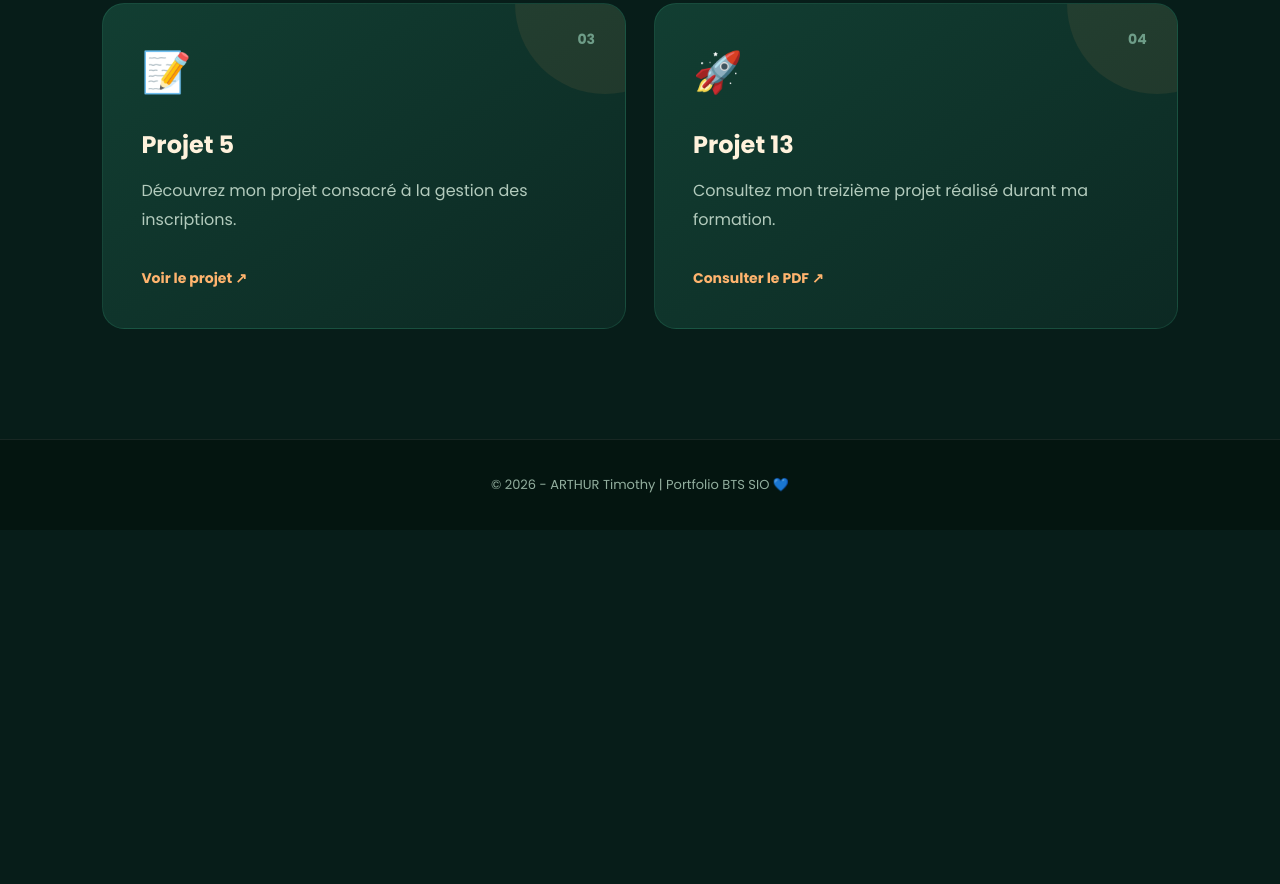
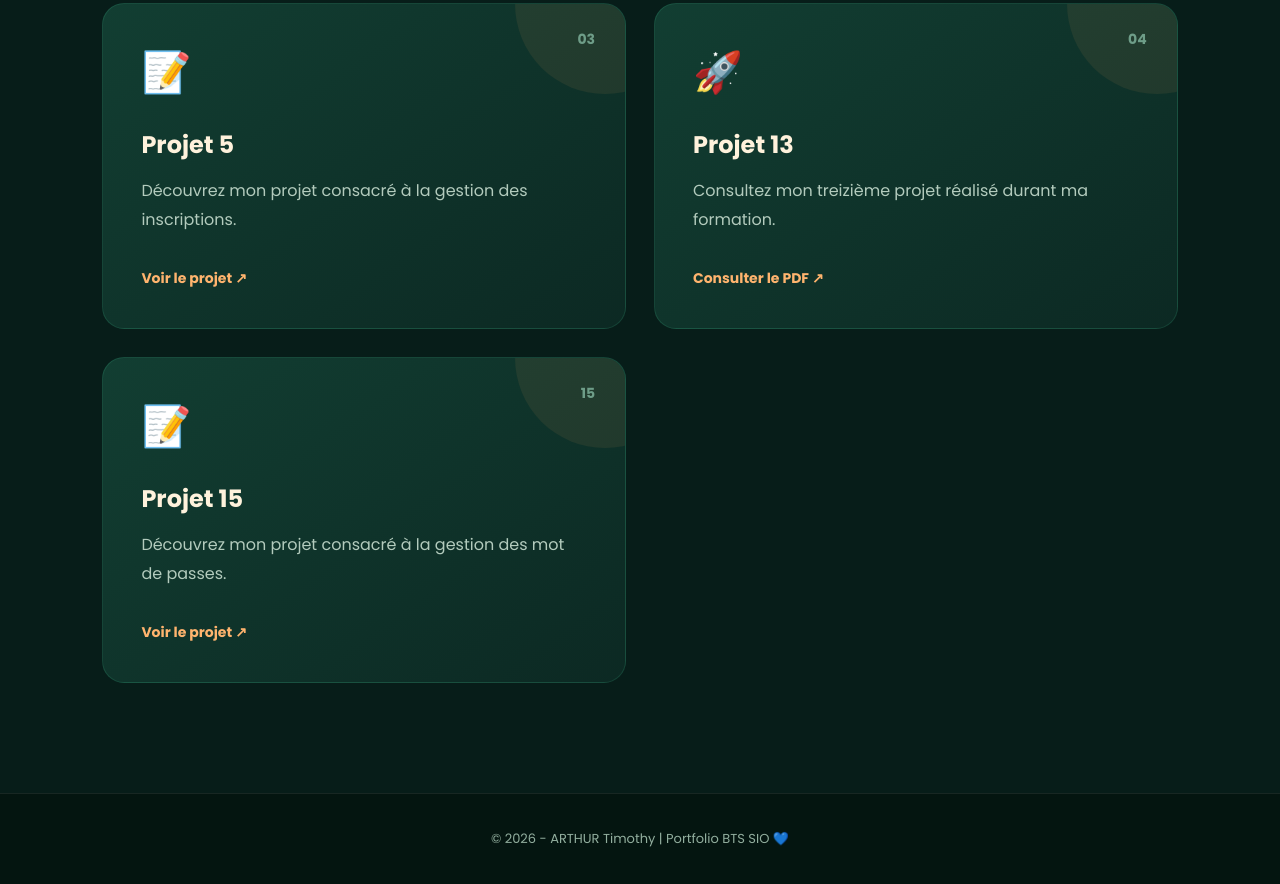
Before and after one commit to timothy91vilgenis/TP, a plain HTML site: page index.html in a window 1280 px wide. Shown: the part 1436-2320 px from the top of the page. Before the commit the page ends 1966 px from the top, so only its background shows below. Drawn offline with Linux system fonts and the light colour scheme.

Commit message:
Update index.html

```diff
--- a/index.html
+++ b/index.html
@@ -160,6 +160,28 @@
                     </span>
 
                 </a>
+                </a>
+
+
+                <!-- PROJET 15 -->
+                <a href="projet15.html" class="project-card">
+
+                    <div class="project-number">15</div>
+
+                    <div class="project-icon">📝</div>
+
+                    <h3>Projet 15</h3>
+
+                    <p>
+                        Découvrez mon projet consacré
+                        à la gestion des mot de passes.
+                    </p>
+
+                    <span class="project-link">
+                        Voir le projet ↗
+                    </span>
+
+                </a>
 
 
             </div>
```
